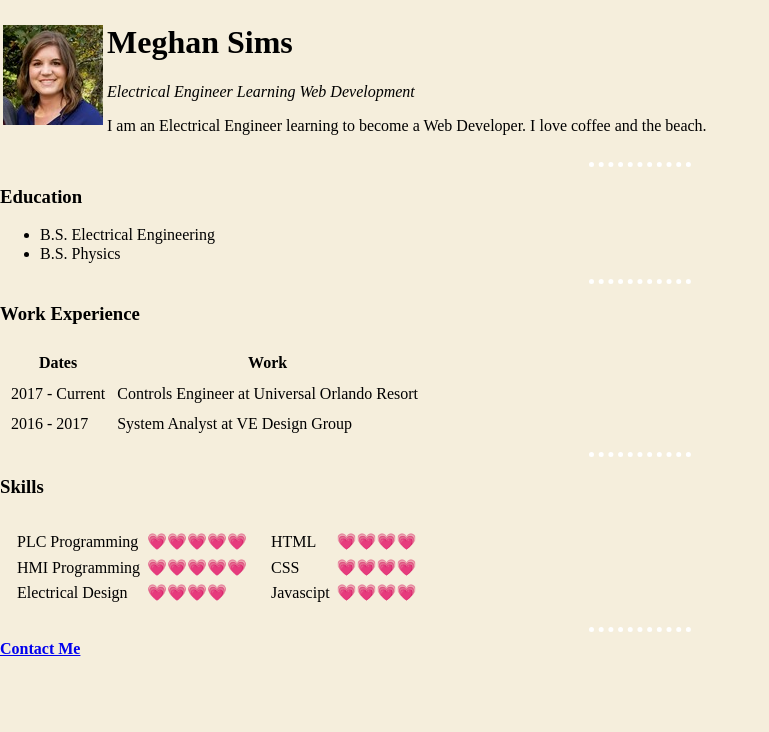
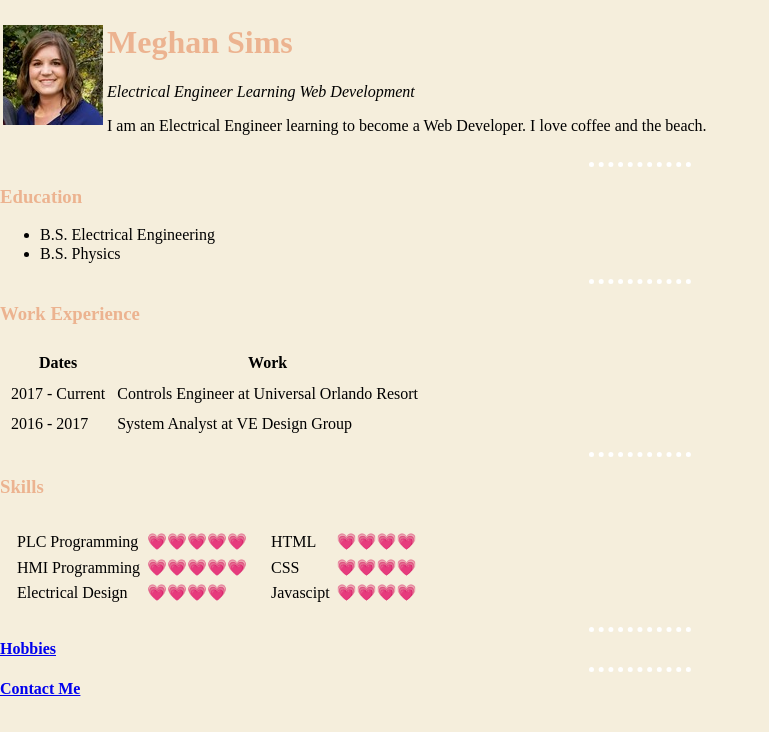
Before and after one commit to meghansims/Udemy-Personal-Website, a plain HTML site: page index.html in a window 1280 px wide. Shown: the whole page, without its empty margins (0-769 px from the left). Drawn offline with nearby package versions, Linux system fonts and the light colour scheme; a script that the page names is missing.

Commit message:
CSS - External CSS

```diff
--- /dev/null
+++ b/css/styles.css
@@ -0,0 +1,14 @@
+body{
+    background-color: #F5EEDC;
+}
+
+hr{
+    background-color: #F5EEDC;
+    border-color: white;
+    border-style: dotted none none;
+    border-width: 5px;
+    width: 8%
+}
+h1,h3{
+    color: #ECB390;
+}
--- a/index.html
+++ b/index.html
@@ -7,24 +7,8 @@
   <title>Meghan's Website</title>
   <link href="https://cdnjs.cloudflare.com/ajax/libs/normalize/8.0.1/normalize.min.css"
   rel="stylesheet" type="text/css"/>
-  <link href="style.css" rel="stylesheet" type="text/css"/>
+  <link href="css/styles.css" rel="stylesheet" type="text/css"/>
   <script src="script.js"></script>
-
-  <style>
-      body{
-          background-color: #F5EEDC;
-      }
-
-      hr{
-          background-color: #F5EEDC;
-          border-color: white;
-          border-style: dotted none none;
-          border-width: 5px;
-          width: 8%
-
-      }
-
-  </style>
 </head>
 
 <body>
@@ -114,6 +98,10 @@
     </table>
     <hr>
     <!-- Hobbies -->
+    <a href="hobbies.html"><strong>Hobbies</strong></a><br>
+    <hr>
+
+    <!-- Contact Me -->
     <a href="contactMe.html"><strong>Contact Me</strong></a>
 </body>
 </html>
```
Also changed, not shown: contactMe.html (+1 -0 lines), hobbies.html (+1 -0 lines).
